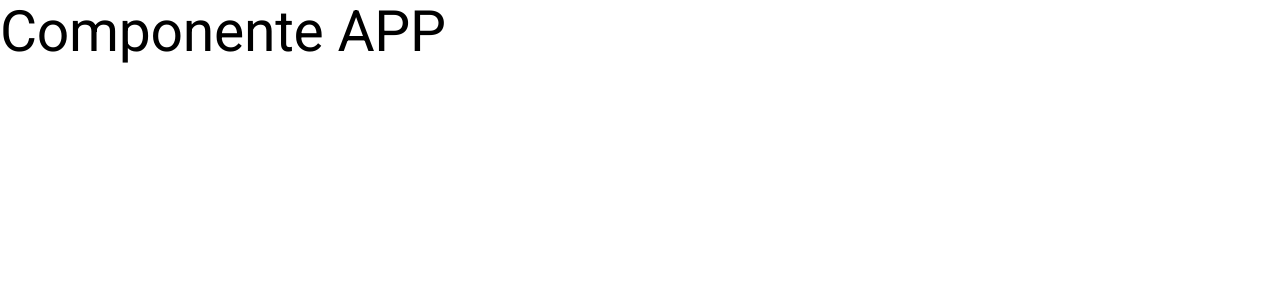
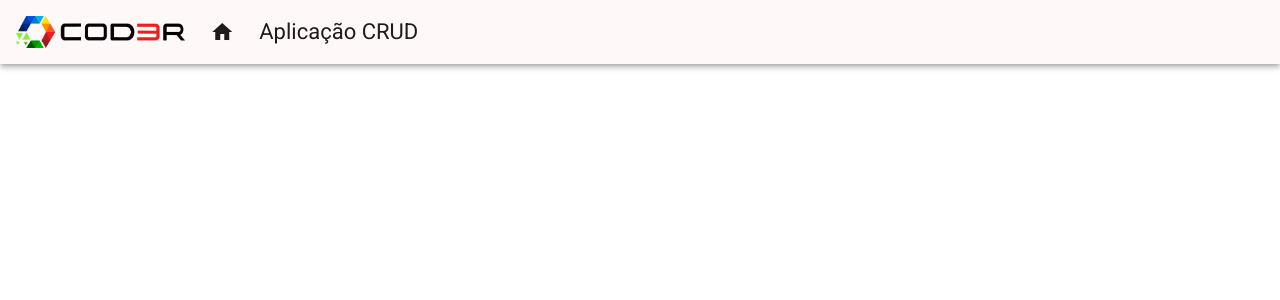
Before and after one commit to VictorAsz/Angular-9-CRUD, an Angular app in the folder FrontEnd/frontend/: page / in a window 1280 px wide. Shown: the top 300 px of the page. Built offline with nearby package versions, Linux system fonts and the light colour scheme.

Commit message:
Create Header Component

```diff
--- a/FrontEnd/frontend/src/app/app.component.html
+++ b/FrontEnd/frontend/src/app/app.component.html
@@ -1 +1 @@
-<h1>Componente APP</h1>
+<app-header><app-header/>
--- a/FrontEnd/frontend/src/app/app.component.ts
+++ b/FrontEnd/frontend/src/app/app.component.ts
@@ -1,10 +1,11 @@
 import { Component } from '@angular/core';
 import { RouterOutlet } from '@angular/router';
-
+import { HeaderComponent } from "./components/template/header/header.component";
+import { MatToolbarModule } from '@angular/material/toolbar';
 @Component({
   selector: 'app-root',
   standalone: true,
-  imports: [RouterOutlet],
+  imports: [RouterOutlet, HeaderComponent, MatToolbarModule],
   templateUrl: 'app.component.html'
 })
 export class AppComponent {
--- /dev/null
+++ b/FrontEnd/frontend/src/app/components/template/header/header.component.css
@@ -0,0 +1,22 @@
+.header {
+    display: flex;
+    align-items:  center;
+
+}
+
+.header a {
+    display: flex;
+    align-items: center;
+    text-decoration: none;
+}
+
+.header .logo {
+    max-height: 32px;
+}
+
+.header .title-group{
+    padding-left: 25px;
+}
+.header .title-group i{
+    padding-right: 25px;
+}
--- /dev/null
+++ b/FrontEnd/frontend/src/app/components/template/header/header.component.html
@@ -0,0 +1,16 @@
+<mat-toolbar class="header mat-elevation-z4">
+    <span>
+        <a>
+            <img class="logo" src="assets/logo.png" alt="logo">
+        </a>
+    </span>
+        <span class="title-group">
+            <a>
+                <i class="material-icons">
+                    home
+                </i>
+                Aplicação CRUD
+            </a>
+
+        </span>
+</mat-toolbar>
```
Also changed, not shown: FrontEnd/frontend/src/app/components/template/header/header.component.ts (added, +12 -0 lines), FrontEnd/frontend/public/assets/logo.png (added).
